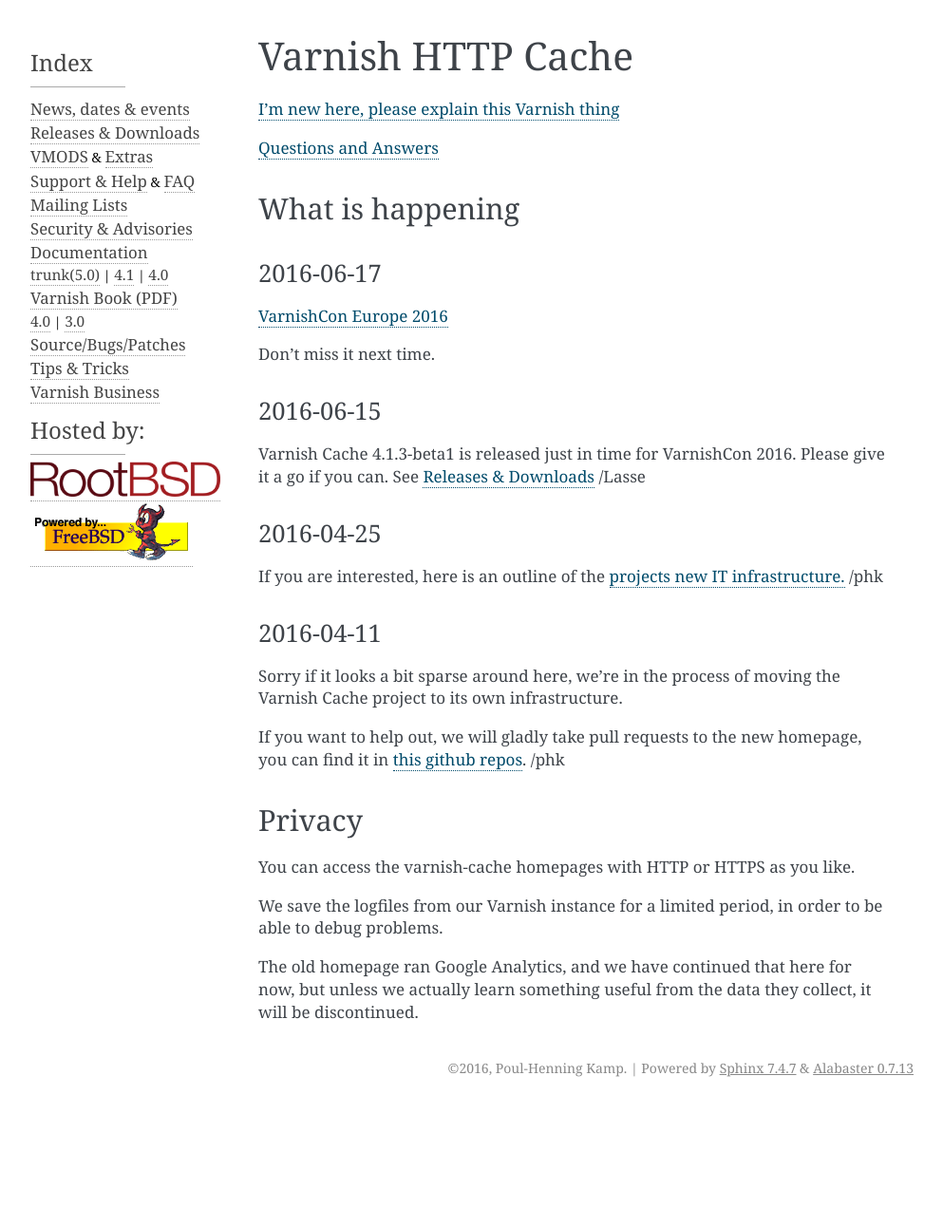
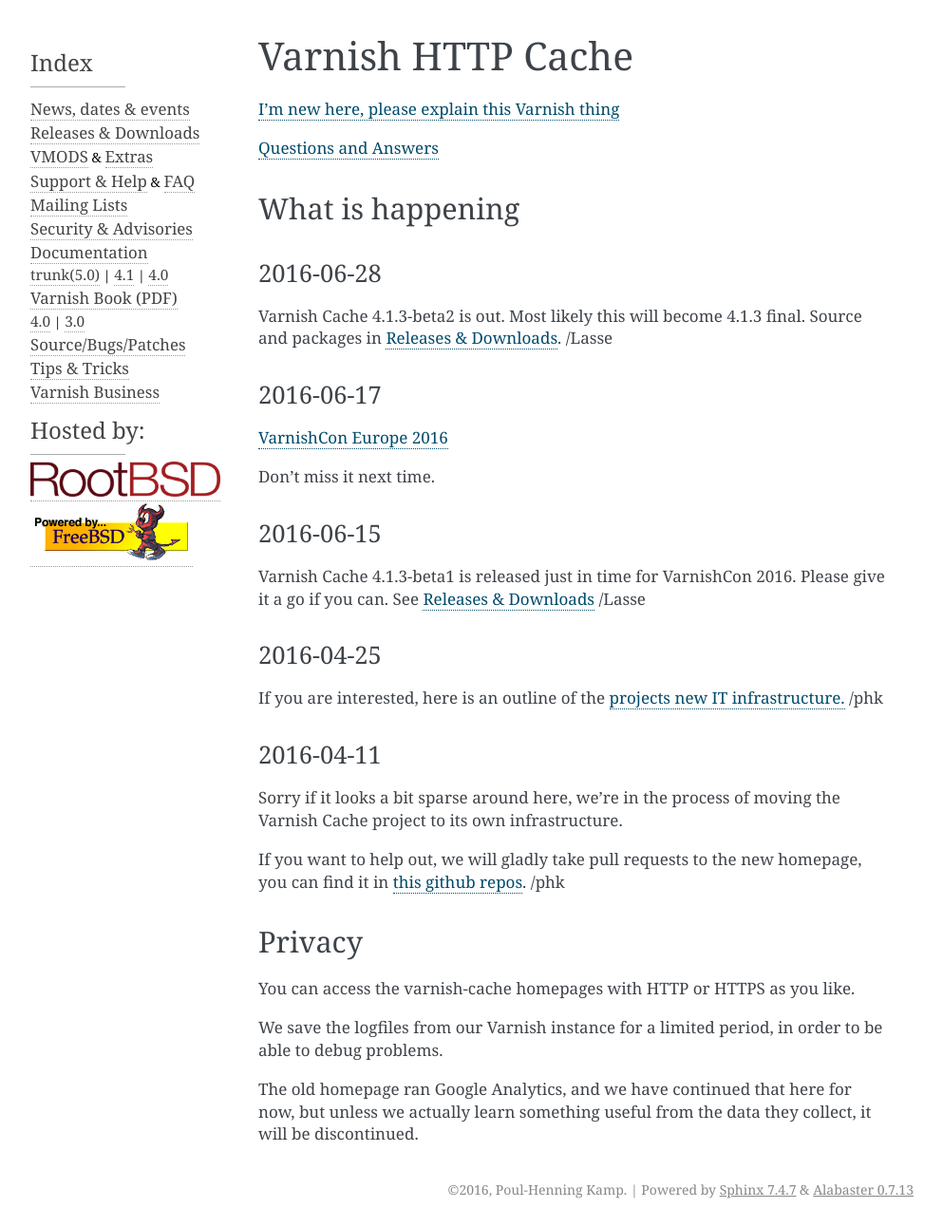
Before and after one commit to varnishcache/homepage, a Sphinx documentation site: the page built from R1/source/index.rst, in a window 1280 px wide. Shown: the whole page at 95% size, without its empty margins (148-1141 px from the left). Built offline with Sphinx 7.4.7, drawn with Linux system fonts in a browser that asks for light colours; pages that are not in the unit, such as notebooks, are missing from menus; comment, search, counter and statistics services are not loaded; before the commit the page ends 1164 px from its top, so only the background shows below that.

Commit message:
Add -beta2 to the front page.

```diff
--- a/R1/source/index.rst
+++ b/R1/source/index.rst
@@ -7,6 +7,12 @@
 
 What is happening
 -----------------
+
+2016-06-28
+~~~~~~~~~~
+Varnish Cache 4.1.3-beta2 is out. Most likely this will become 4.1.3 final.
+Source and packages in :ref:`Releases`. /Lasse
+
 
 2016-06-17
 ~~~~~~~~~~
```
